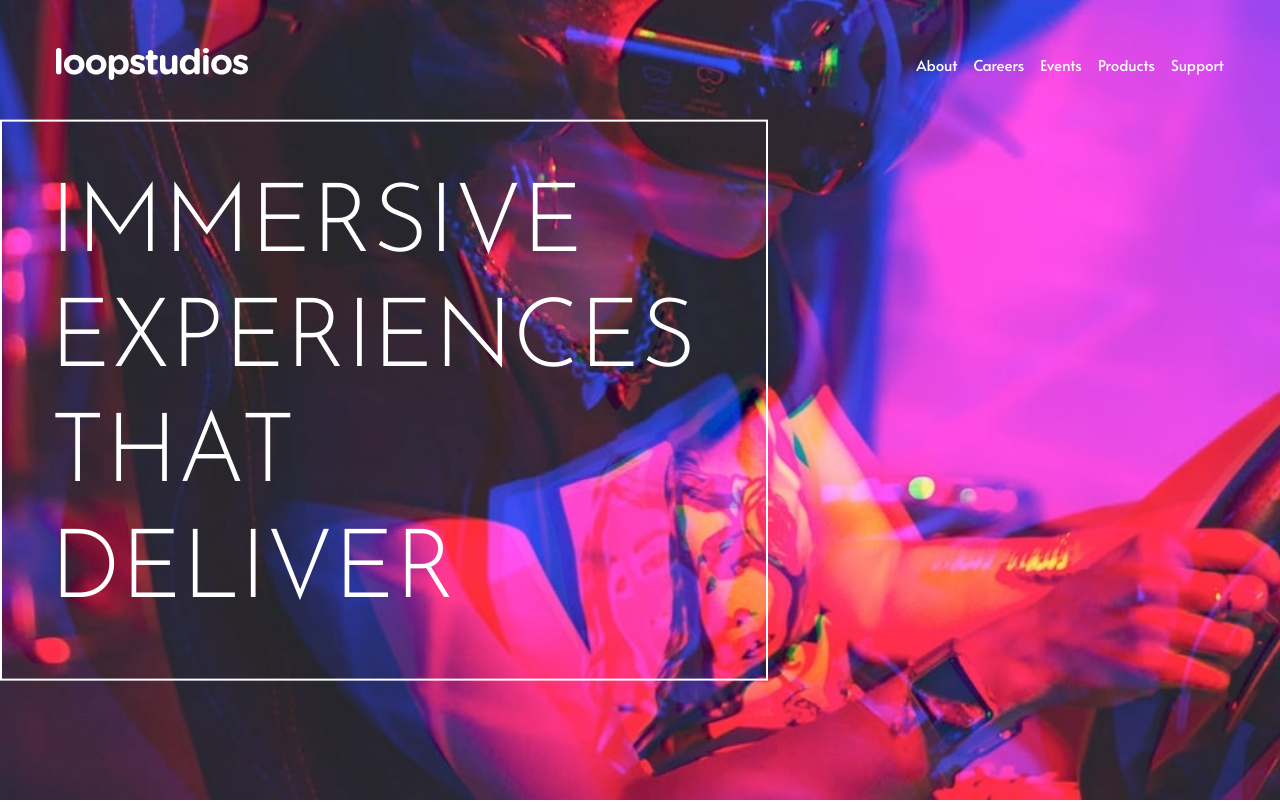
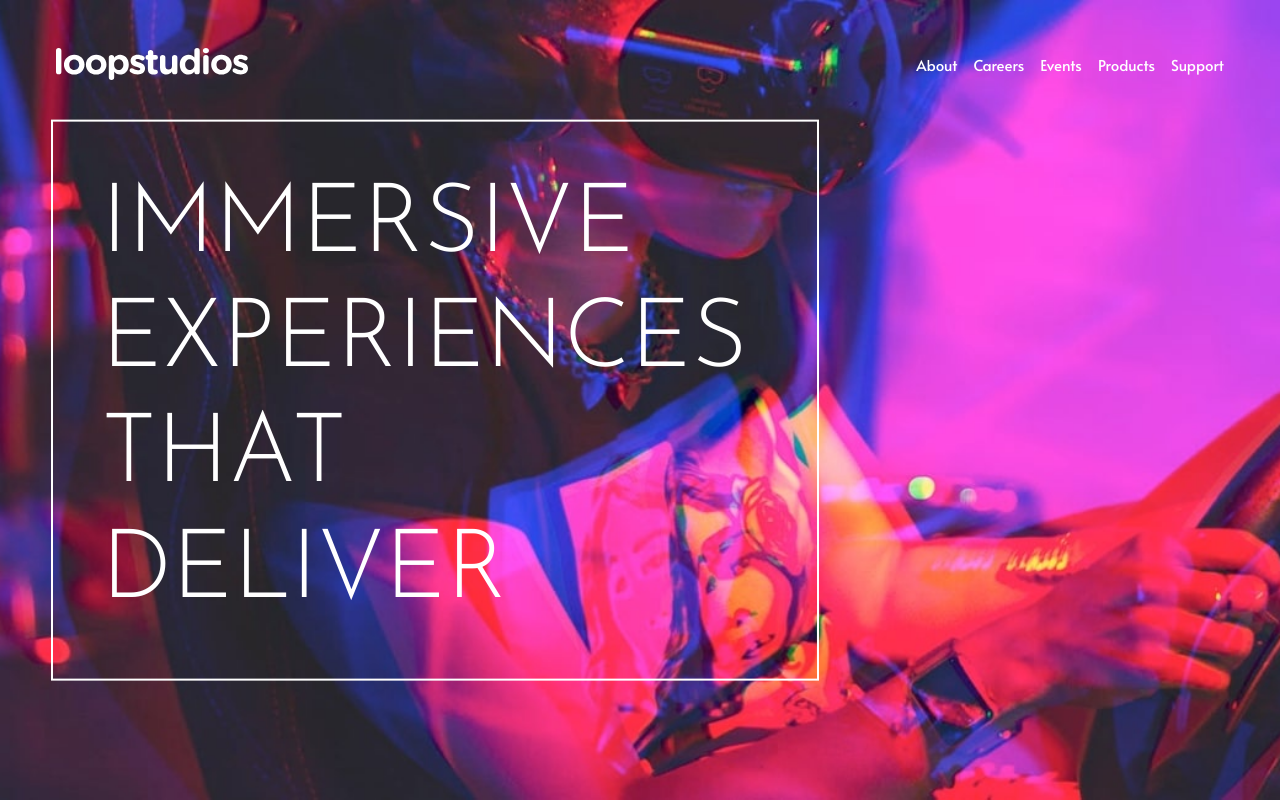
Before and after one commit to Rgit915/loopstudios-landing-page, a React (Vite) app: page / in a window 1280 px wide. Shown: the top 802 px of the page. Built offline with nearby package versions, Linux system fonts and the light colour scheme.

Commit message:
Align hero text to left on medium and up screens

```diff
--- a/src/App.jsx
+++ b/src/App.jsx
@@ -33,8 +33,8 @@ const App = () => {
   };
   return (
     <>
-      <header className="relative flex flex-col justify-between w-full text-white p-4 bg-[url('./assets/images/mobile/image-hero.jpg')] bg-center bg-cover bg-no-repeat h-screen text-center md:bg-[url('./assets/images/desktop/image-hero.jpg')] md:px-12">
-        <nav className="flex justify-between items-center py-8 px-2">
+      <header className="relative flex flex-col justify-between w-full text-white p-4 bg-[url('./assets/images/mobile/image-hero.jpg')] bg-center bg-cover bg-no-repeat h-screen text-center md:bg-[url('./assets/images/desktop/image-hero.jpg')] md:px-12 md:items-start">
+        <nav className="w-full flex justify-between items-center py-8 px-2">
           <img className="h-8" src={logo} alt="Loopstudios Logo" />
 
           {/* Desktop Navigation */}
@@ -125,13 +125,13 @@ const App = () => {
           )}
         </nav>
         {/* Hero Section */}
-        <div className="absolute top-1/2 left-1/2 transform -translate-x-1/2 -translate-y-1/2 flex flex-col justify-center items-center w-[90%] border-2 p-4 md:w-[80%] md:p-12 md:left-0 md:translate-x-0 lg:w-[60%]">
+        <div className="absolute top-1/2 left-1/2 transform -translate-x-1/2 -translate-y-1/2 flex flex-col justify-center items-center w-[90%] border-2 p-4 md:w-[80%] md:p-12  md:transform-none md:top-1/2 lg:left-[34%] lg:w-[60%]">
           <h1 className="font-josefin uppercase text-5xl leading-10 p-4 text-left md:text-7xl xl:text-8xl md:leading-[1.2] md:p-0">
             Immersive experiences that deliver
           </h1>
         </div>
       </header>
-      <main className="container flex flex-col justify-center items-center p-6 gap-8 mt-12">
+      <main className=" overflow-x-hidden flex flex-col justify-center items-center p-6 gap-8 mt-12">
         <section className="interactive-vr relative flex flex-col md:flex-row">
           {/* Mobile Image */}
           <img
```
